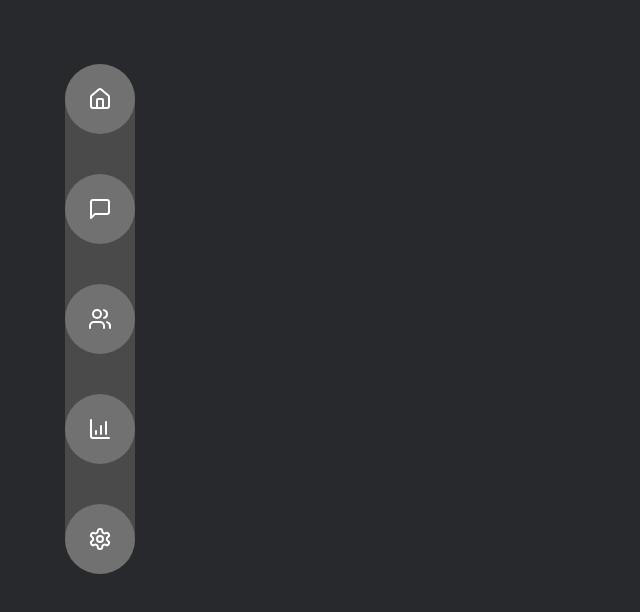
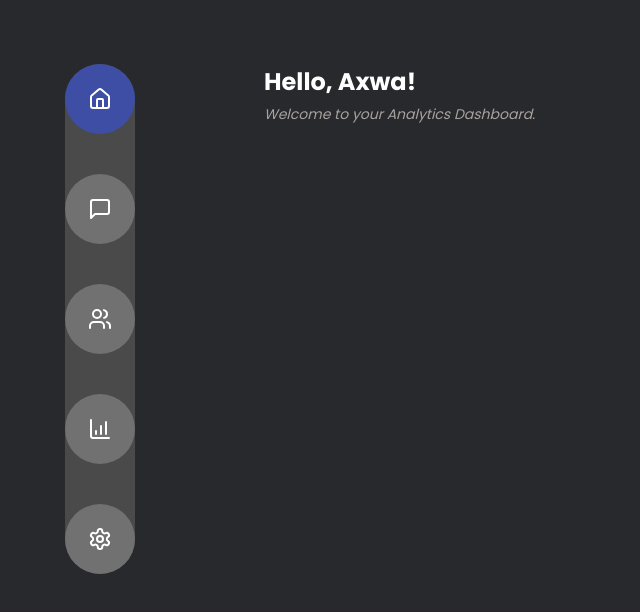
Before and after one commit to naufudge/policy-debunker, a Next.js app: page / in a window 1280 px wide. Shown: the top 612 px of the page, without its empty margins (0-640 px from the left). Built offline with nearby package versions, Linux system fonts and the light colour scheme.

Commit message:
temp fixes and initial home screen

```diff
--- a/app/home/page.tsx
+++ /dev/null
@@ -1,11 +0,0 @@
-import React from 'react'
-
-const HomePage = () => {
-  return (
-    <div>
-
-    </div>
-  )
-}
-
-export default HomePage
--- a/app/page.tsx
+++ b/app/page.tsx
@@ -2,7 +2,12 @@
 export default function Home() {
   return (
     <div className="font-poppins">
-
+      <div>
+        <h1 className="font-bold text-[1.5rem] text-white">Hello, Axwa!</h1>
+        <div className="text-sm text-stone-400 mt-1 italic">
+          Welcome to your Analytics Dashboard.
+        </div>
+      </div>
     </div>
   );
 }
--- a/components/MainLayout.tsx
+++ b/components/MainLayout.tsx
@@ -1,6 +1,6 @@
 "use client";
 
-import React from "react";
+import React, { useState } from "react";
 import { Layout } from "antd";
 import {
   ChartColumnIncreasing,
@@ -10,6 +10,7 @@ import {
   Users,
 } from "lucide-react";
 import { useRouter } from "next/navigation";
+import { useSidebar } from "./sidebar/SideBarContext";
 
 const { Content, Sider } = Layout;
 
@@ -26,12 +27,14 @@ const SideBarLinsk = [
 ];
 
 const MainLayout: React.FC<Props> = ({ children }) => {
+    const [currentPage, setCurrentPage] = useState("")
   const router = useRouter();
+  const { activeItem, setActiveItem } = useSidebar()
+
   const handleSideBarClick = (clickedLink: string, linkName: string) => {
-      localStorage.setItem("sidebarCurrent", linkName);
+      setActiveItem(linkName);
       router.push(clickedLink);
       setTimeout(() => location.reload(), 200)
-    //   location.reload()
   };
 
   return (
@@ -43,18 +46,22 @@ const MainLayout: React.FC<Props> = ({ children }) => {
             onClick={() => handleSideBarClick(link.link, link.name)}
             key={index}
               className={`rounded-full ${
-                localStorage.getItem("sidebarCurrent") === link.name ? "bg-[#3E4EA5]" : "bg-[#717171]"
+                activeItem === link.name ? "bg-[#3E4EA5]" : "bg-[#717171]"
               } w-full aspect-square flex place-items-center justify-center hover:bg-[#ADB7CD] hover:cursor-pointer transition-all duration-200`}
             >
                 {link.icon}
-
             </div>
           ))}
         </div>
         {/* User Avatar will be bleow */}
-        <div className="place-items-center flex"></div>
+        <div className="place-items-center flex">
+
+        </div>
       </Sider>
-      <Content>{children}</Content>
+      <Content className="p-16">
+
+        {children}
+      </Content>
     </Layout>
   );
 };
--- /dev/null
+++ b/components/sidebar/SideBarContext.tsx
@@ -0,0 +1,19 @@
+import { createContext, useContext, useState } from "react";
+
+// Create Context
+const SidebarContext = createContext({ activeItem: "Home", setActiveItem: (item: string) => {} });
+
+export function SidebarProvider({ children }: { children: React.ReactNode }) {
+  const [activeItem, setActiveItem] = useState("Home");
+
+  return (
+    <SidebarContext.Provider value={{ activeItem, setActiveItem }}>
+      {children}
+    </SidebarContext.Provider>
+  );
+}
+
+// Custom Hook to use SidebarContext
+export function useSidebar() {
+  return useContext(SidebarContext);
+}
```
